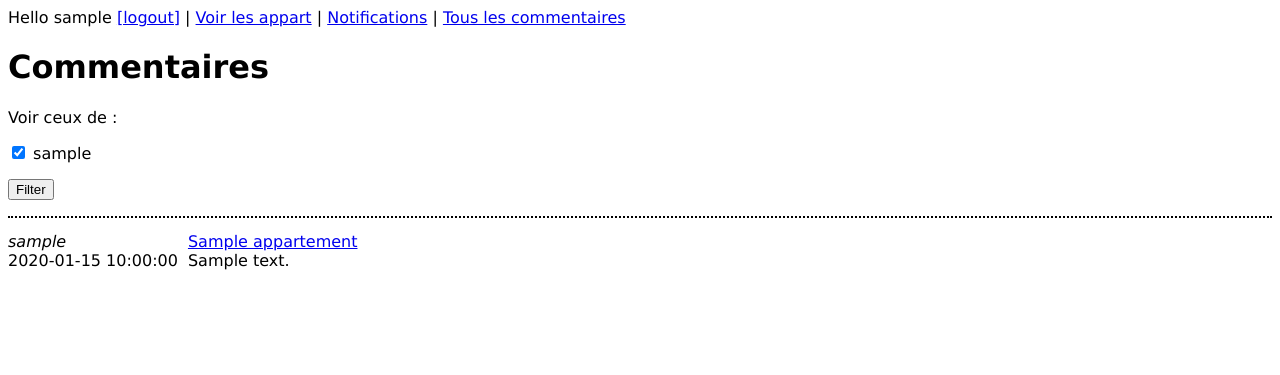
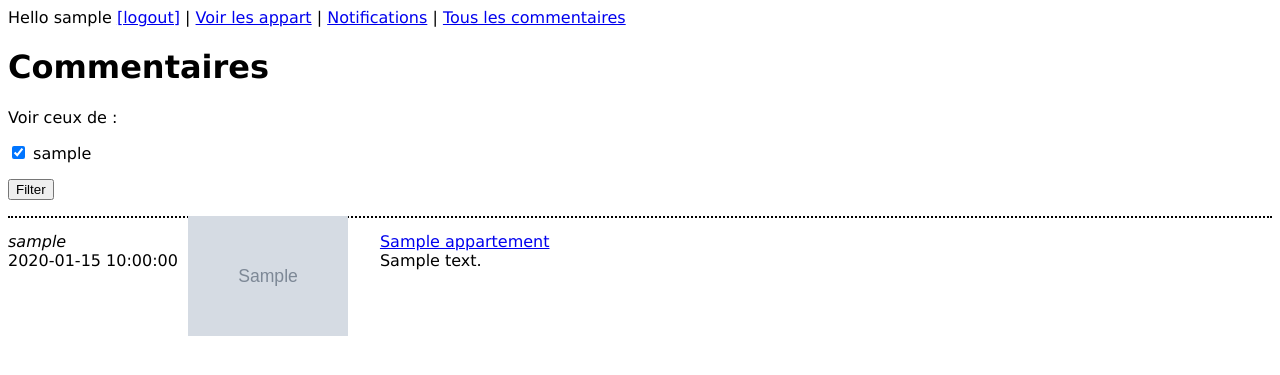
Before and after one commit to ClementNotin/lebonsite, a Flask app: page /comments in a window 1280 px wide. Shown: the top 375 px of the page. Run offline with Flask 2, Linux system fonts and the light colour scheme; a user stored in the database is signed in; tables that the repository leaves empty hold one stand-in row (values such as "Sample post"); grey boxes marked "Sample" are stand-in pictures; parts of the project's set-up code (start-up, migrations or seed data) failed here and were passed over.

Commit message:
Ajout miniatures de photo de l'appart dans liste de tous les commentaires

```diff
--- a/templates/comments.html
+++ b/templates/comments.html
@@ -34,6 +34,12 @@
                 </p>
             </div>
             <div style="float:left">
+                <a href="{{ url_for("appart", appart_id=comment.appartement.id)+"#commentForm" }}">
+                    <img src="{{ config.BASE_PHOTOS_URL }}/{{ comment.appartement.photos[0].file }}"
+                         style="width: 10em; margin-right: 2em;">
+                </a>
+            </div>
+            <div style="float:left">
                 <p>
                     <a href="{{ url_for("appart", appart_id=comment.appartement.id)+"#commentForm" }}"> {{ comment.appartement.titre }}</a>
                     <br/>
```
